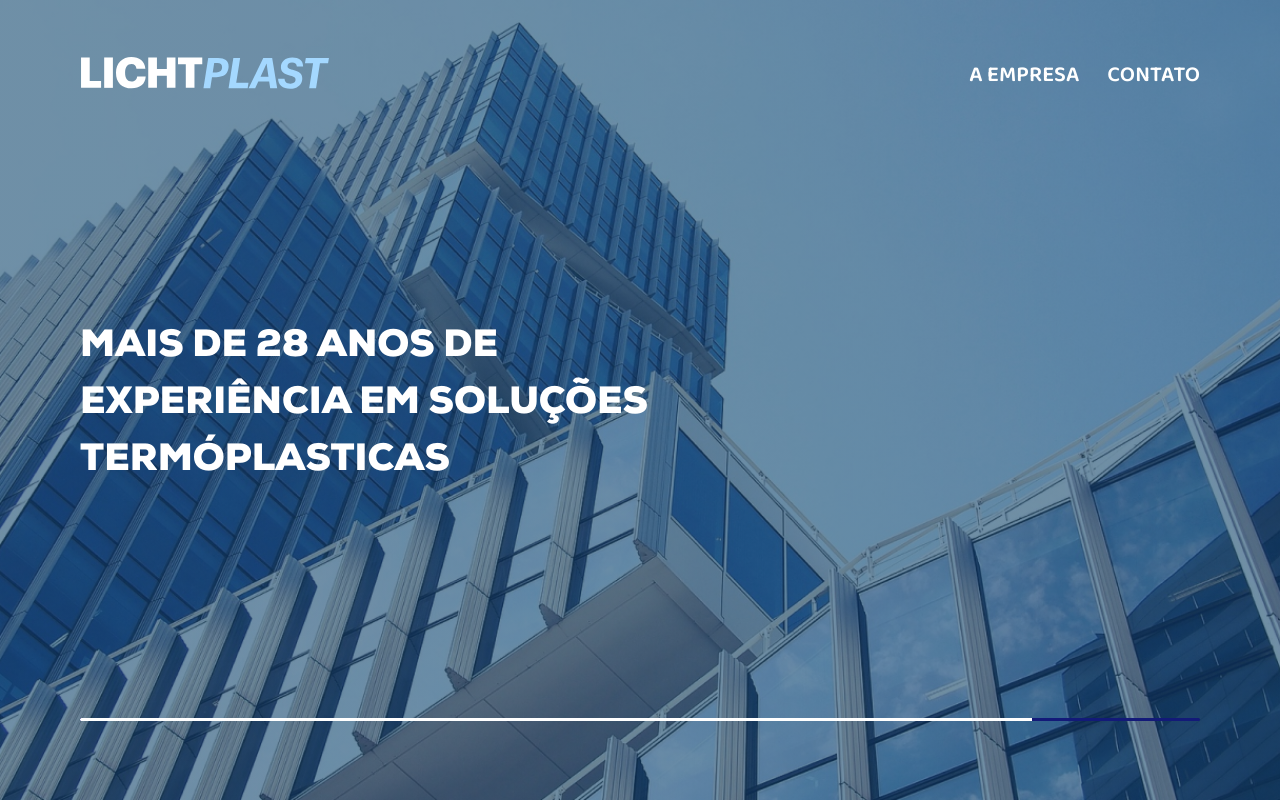
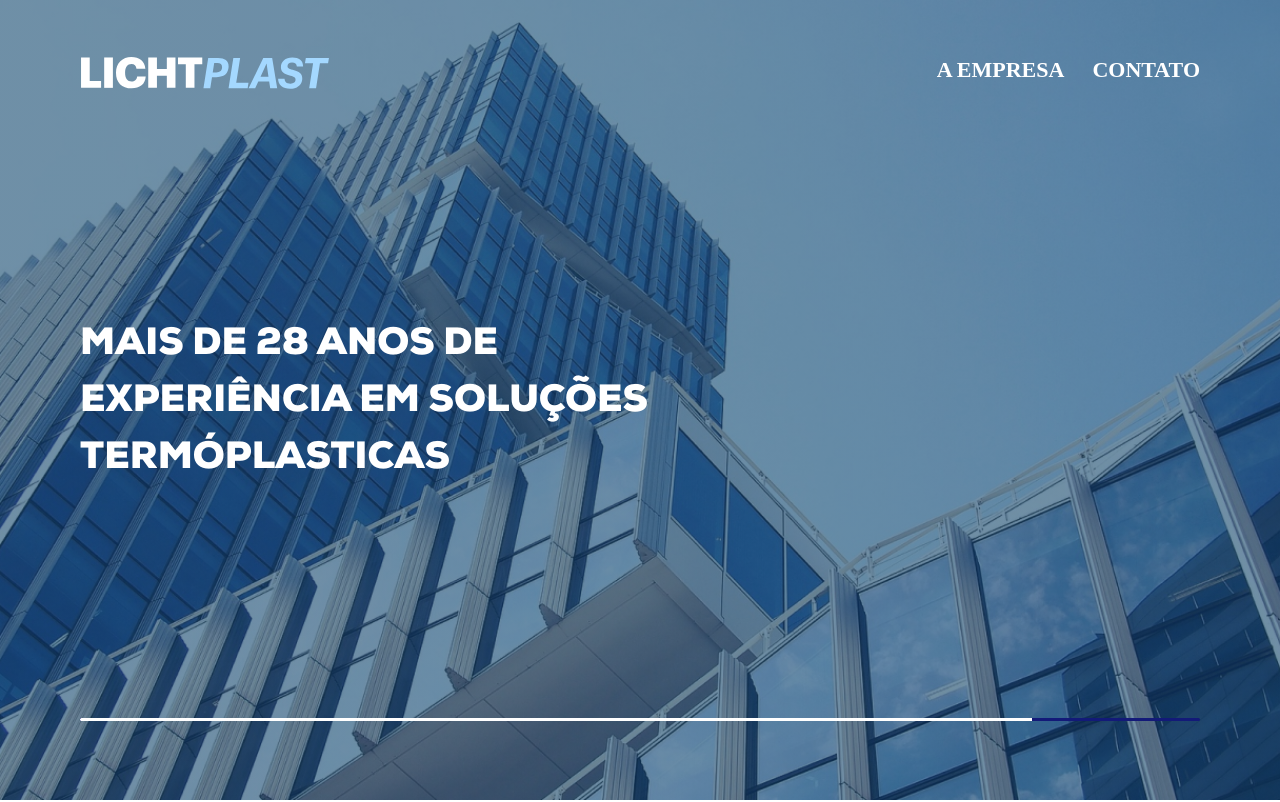
Before and after one commit to fomentum-tech/lichtplast, a Next.js app: page / in a window 1280 px wide. Shown: the top 802 px of the page. Built offline with nearby package versions, Linux system fonts and the light colour scheme.

Commit message:
update: removed link from baloo font

```diff
--- a/src/pages/index.js
+++ b/src/pages/index.js
@@ -43,16 +43,6 @@ export default function Home() {
     <>
       <Head>
         <title>Lichtplast</title>
-        <link rel="preconnect" href="https://fonts.googleapis.com" />
-        <link
-          rel="preconnect"
-          href="https://fonts.gstatic.com"
-          crossOrigin="true"
-        />
-        <link
-          href="https://fonts.googleapis.com/css2?family=Baloo+2:wght@600&display=swap"
-          rel="stylesheet"
-        />
       </Head>
 
       <MenuMobile />
```
